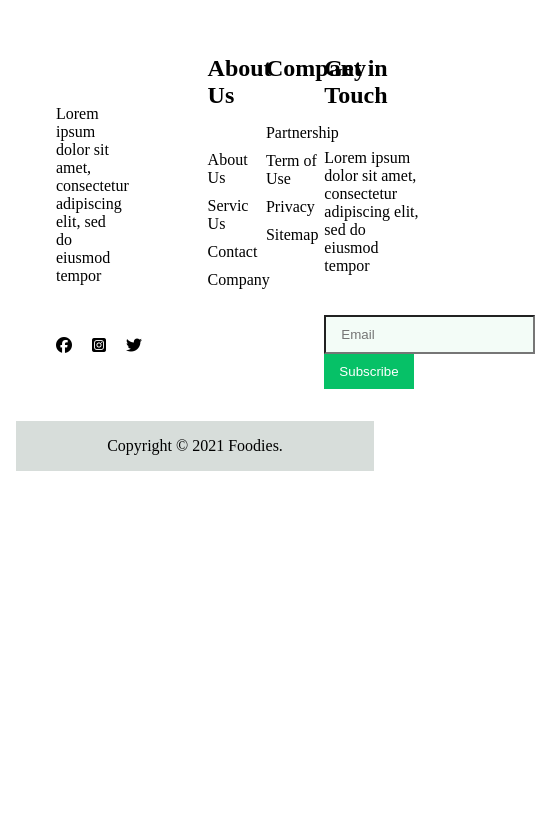
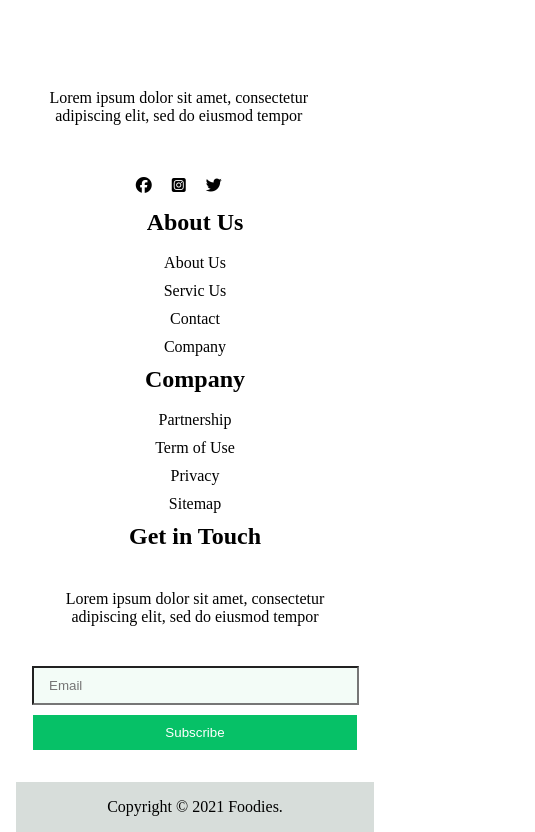
Before and after one commit to mahmud819/foodies-repo, a plain HTML site: page index.html in a window 390 px wide. Shown: the part 6268-7100 px from the top of the page, 535 px wide, since content can reach past the window. Before the commit the page ends 6739 px from the top, so only its background shows below. Drawn offline with Linux system fonts and the light colour scheme.

Commit message:
footer section responsive completed

```diff
--- a/style.css
+++ b/style.css
@@ -773,7 +773,9 @@ nav{
 }
 .footer-icon i{
     padding-left: 20px;
-
+}
+.footer-icon i:hover{
+    color: #06C167;
 }
 .footer-menu{
     width: 70%;
@@ -787,6 +789,9 @@ nav{
 .f-menu ul li{
     list-style: none;
     margin-top: 10px;
+}
+.f-menu ul li a:hover{
+    color: #06C167;
 }
 .f-menu ul li a{
     text-decoration: none;
@@ -814,7 +819,53 @@ nav{
     border: none;
 }
 
+/* footer section responsive css */
 
+@media screen and (max-width: 575px){
+
+    .footer-section{
+    padding: 2rem 1rem;
+}
+.footer-main{
+    flex-direction: column;
+    text-align: center;
+}
+.footer-logo{
+    width: 90%;
+
+}
+.footer-logo p{
+    padding: 1rem 0;
+}
+.footer-icon{
+    justify-content: center;
+    justify-items: center;
+    padding: 1rem 0;
+
+}
+.footer-menu{
+    width: 100%;
+    margin-left: 0rem;
+    flex-direction: column;
+}
+.f-menu{
+    width: 100%;
+    padding-bottom: 10px;
+}
+.f-menu ul{
+    padding-top: 0.5rem;
+}
+.footer-touch{
+    width: 100%;
+}
+.footer-input input{
+    width: 90%;
+}
+.footer-input button{
+    width: 90%;
+    margin-top: 10px;
+}
+}
 
 /* copy right section css */
 
@@ -825,3 +876,13 @@ nav{
     justify-items: center;
     background-color: #d7ddda;
 }
+
+@media screen and (max-width: 575px){
+    .copy-right{
+        width: 100%;
+        padding: 1rem 0;
+        margin: 0;
+
+    }
+
+}
```
